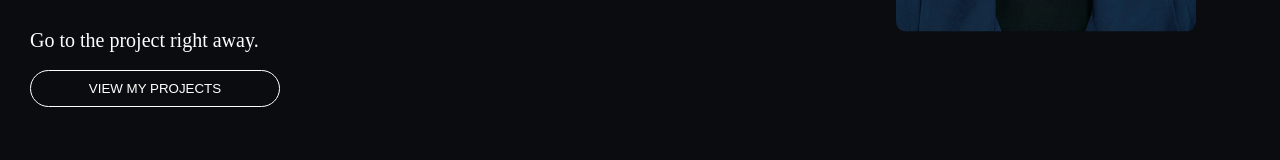
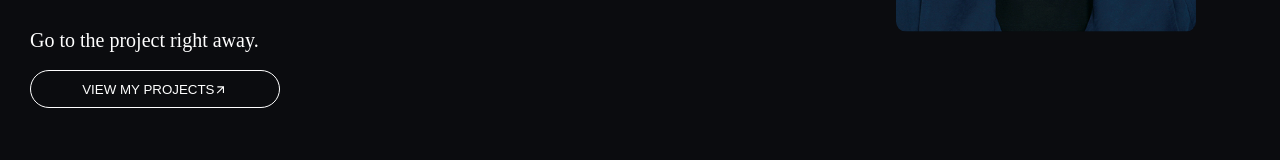
Before and after one commit to fks1311/kim_ran_young, a Next.js app: page /about in a window 1280 px wide. Shown: the part 518-678 px from the top of the page. Built offline with nearby package versions, Linux system fonts and the light colour scheme.

Commit message:
feat: About 화살표 애니메이션 적용

```diff
--- a/src/app/about/Slide.js
+++ b/src/app/about/Slide.js
@@ -2,10 +2,14 @@
 
 import ProfileCard from "@/components/ProfileCard";
 import { useRouter } from "next/navigation";
+import { motion } from "framer-motion";
 import styled, { keyframes } from "styled-components";
+import { MdArrowOutward } from "react-icons/md";
+import { useState } from "react";
 
 export default function Slide() {
   const router = useRouter();
+  const [hover, setHover] = useState(false);
 
   return (
     <SlideText>
@@ -17,7 +21,16 @@ export default function Slide() {
       </h1>
       <ViewProject>
         Go to the project right away.
-        <button onClick={() => router.push("/project")}>VIEW MY PROJECTS</button>
+        <button
+          onMouseOver={() => setHover(true)}
+          onMouseOut={() => setHover(false)}
+          onClick={() => router.push("/project")}
+        >
+          VIEW MY PROJECTS
+          <motion.div animate={{ x: hover ? 2 : 0, y: hover ? 0 : 2 }}>
+            <MdArrowOutward />
+          </motion.div>
+        </button>
       </ViewProject>
       <ProfileCard />
     </SlideText>
@@ -60,7 +73,9 @@ const ViewProject = styled.div`
   font-size: 2rem;
   gap: 2rem;
   button {
-    // width: 15%;
+    display: flex;
+    justify-content: center;
+    align-items: center;
     width: 250px;
     padding: 1rem;
     color: white;
--- a/src/app/project/page.js
+++ b/src/app/project/page.js
@@ -95,6 +95,7 @@ const ProjectContainer = styled.div`
   height: calc(75vh - 70px);
   overflow-y: scroll;
   box-sizing: border-box;
+  cursor: pointer;
 `;
 const ProjectCard = styled(motion.div)`
   position: relative;
```
